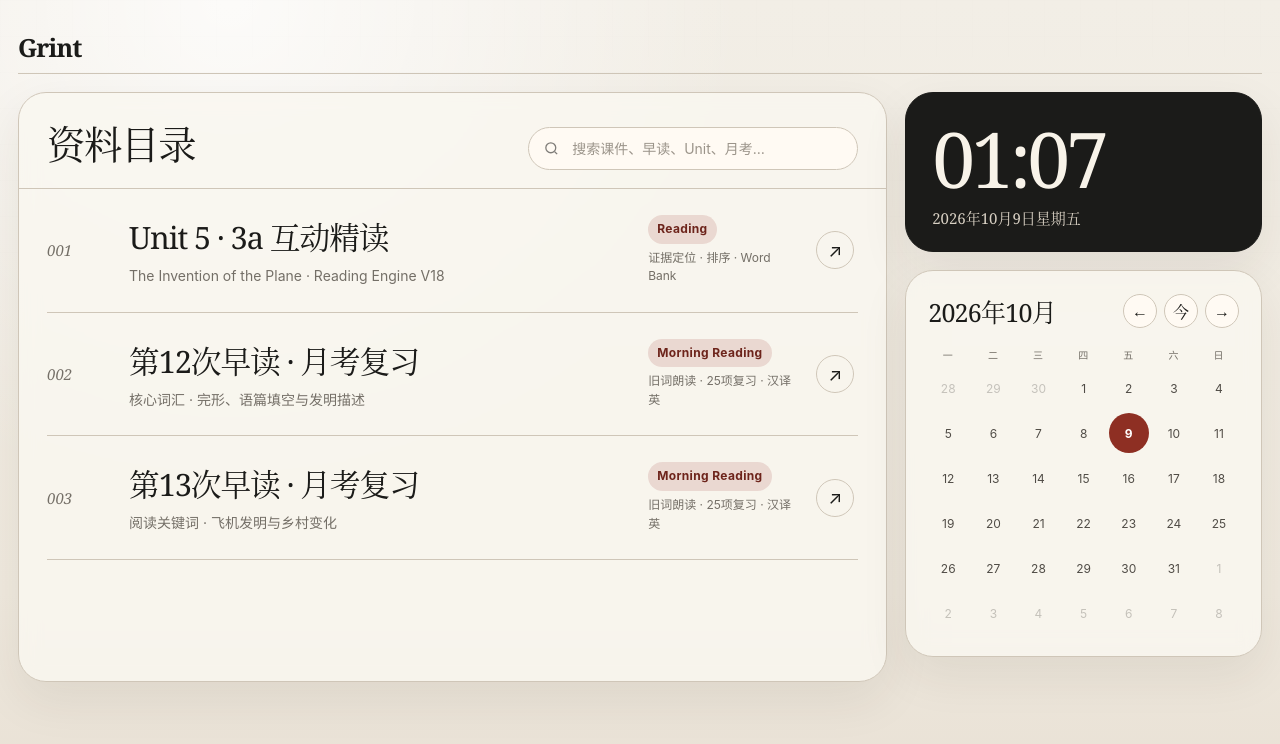
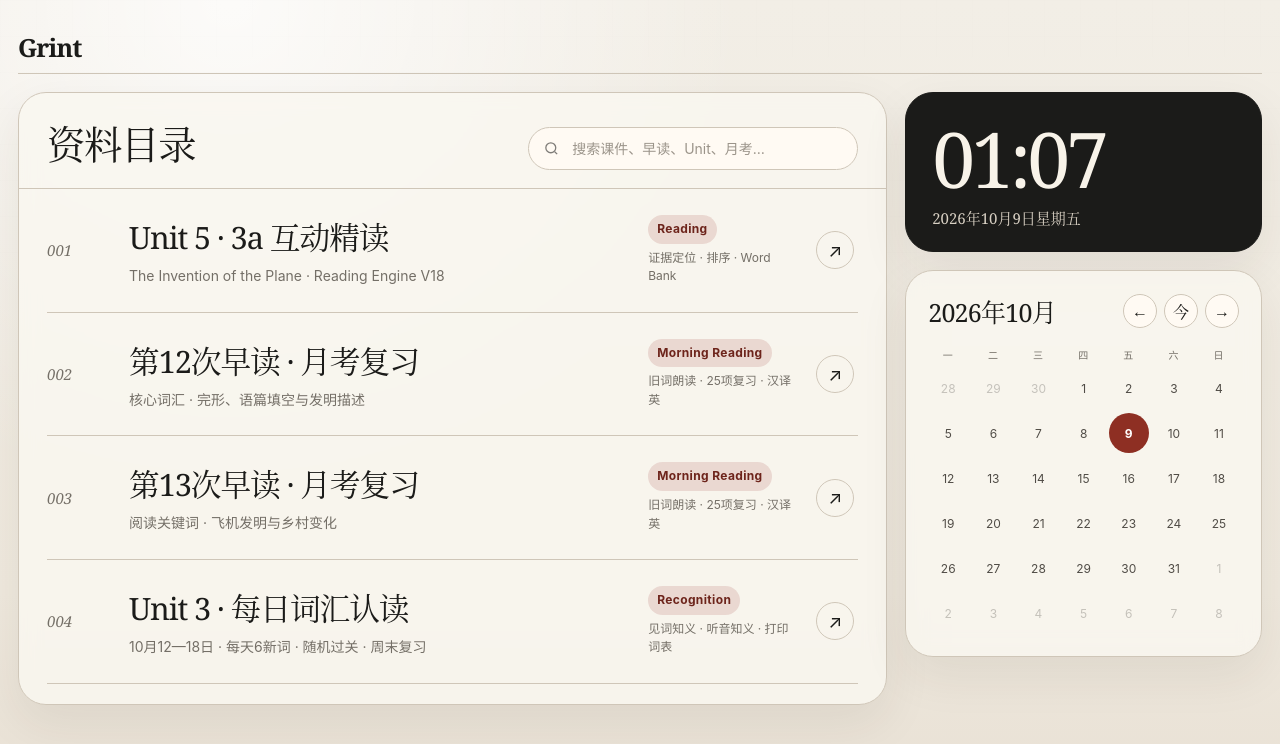
Before and after one commit to MushanWen/english-class-html, a plain HTML site: page index.html in a window 1280 px wide. Drawn offline with Linux system fonts and the light colour scheme.

Commit message:
Link Unit 3 recognition week in classroom catalog

```diff
--- a/index.html
+++ b/index.html
@@ -372,6 +372,18 @@
             </div>
             <span class="arrow" aria-hidden="true">↗</span>
           </a>
+          <a class="course" href="/recognition/2026-10-12/" data-search="Unit 3 每日认读 英语 词汇 10月12至18日 week vocabulary 听音知义 过关">
+            <span class="course-num">004</span>
+            <div>
+              <h2>Unit 3 · 每日词汇认读</h2>
+              <p>10月12—18日 · 每天6新词 · 随机过关 · 周末复习</p>
+            </div>
+            <div class="course-meta">
+              <span class="pill">Recognition</span><br>
+              见词知义 · 听音知义 · 打印词表
+            </div>
+            <span class="arrow" aria-hidden="true">↗</span>
+          </a>
           <div class="empty" id="emptyState">没有找到匹配的课件。</div>
         </div>
       </section>
```
